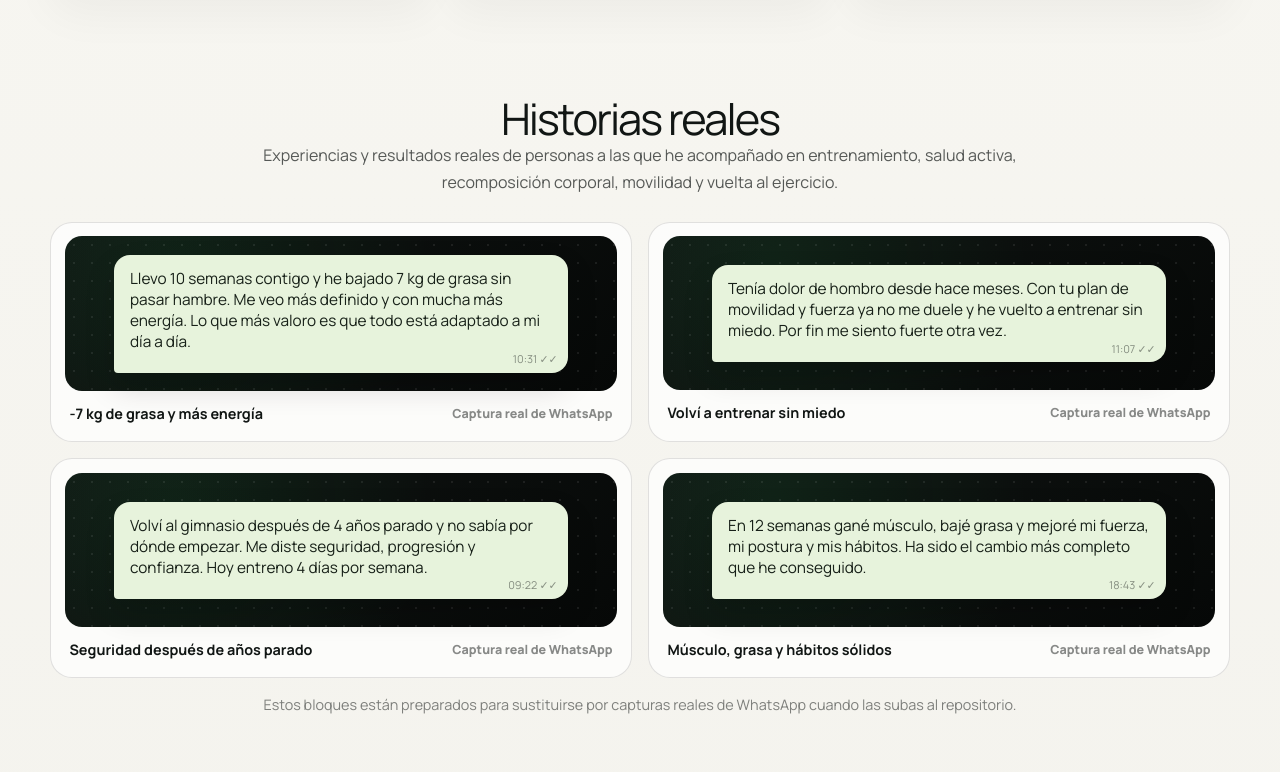
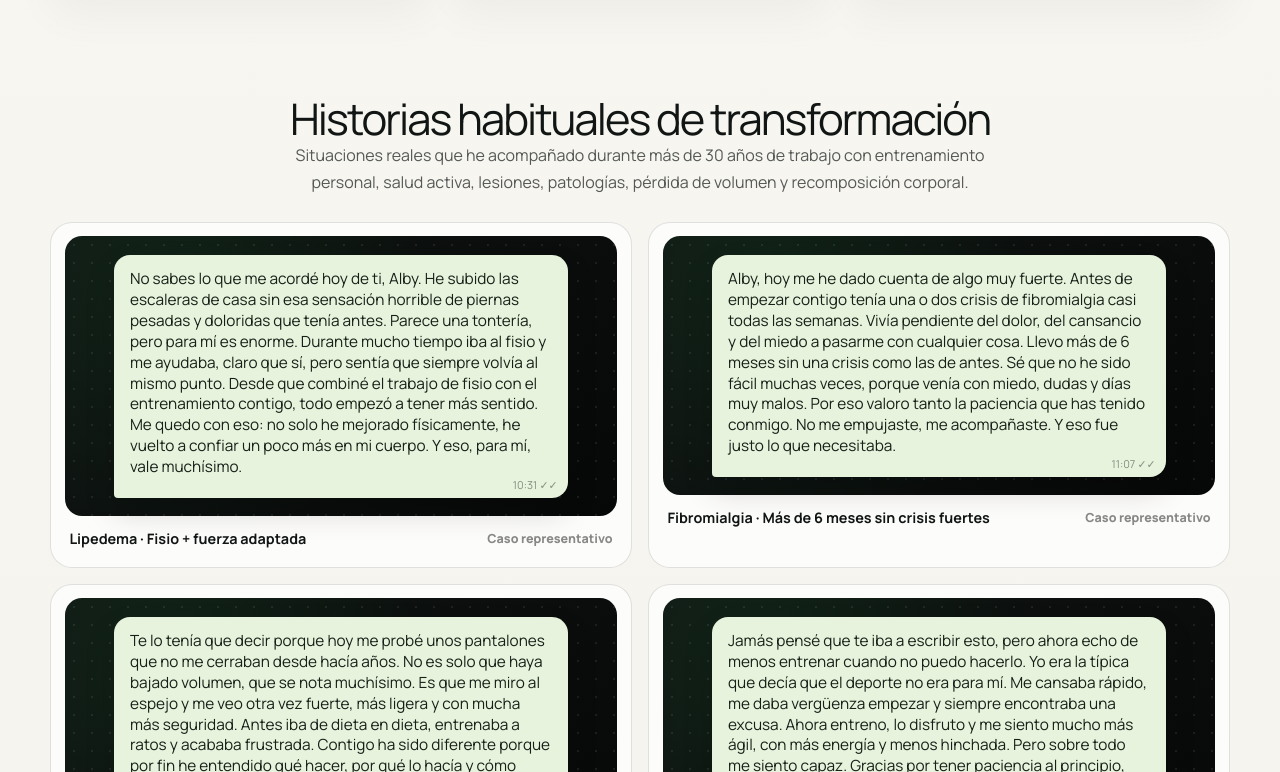
Before and after one commit to albypersonaltrainer-arch/ghc-training-landing, a Next.js app: page / in a window 1280 px wide. Shown: the part 2208-2980 px from the top of the page. Built offline with nearby package versions, Linux system fonts and the light colour scheme; no server answers.

Commit message:
Add files via upload

```diff
--- a/app/page.tsx
+++ b/app/page.tsx
@@ -43,23 +43,23 @@ const method = [
 
 const testimonials = [
   {
-    title: "-7 kg de grasa y más energía",
-    text: "Llevo 10 semanas contigo y he bajado 7 kg de grasa sin pasar hambre. Me veo más definido y con mucha más energía. Lo que más valoro es que todo está adaptado a mi día a día.",
+    title: "Lipedema · Fisio + fuerza adaptada",
+    text: "No sabes lo que me acordé hoy de ti, Alby. He subido las escaleras de casa sin esa sensación horrible de piernas pesadas y doloridas que tenía antes. Parece una tontería, pero para mí es enorme. Durante mucho tiempo iba al fisio y me ayudaba, claro que sí, pero sentía que siempre volvía al mismo punto. Desde que combiné el trabajo de fisio con el entrenamiento contigo, todo empezó a tener más sentido. Me quedo con eso: no solo he mejorado físicamente, he vuelto a confiar un poco más en mi cuerpo. Y eso, para mí, vale muchísimo.",
     time: "10:31",
   },
   {
-    title: "Volví a entrenar sin miedo",
-    text: "Tenía dolor de hombro desde hace meses. Con tu plan de movilidad y fuerza ya no me duele y he vuelto a entrenar sin miedo. Por fin me siento fuerte otra vez.",
+    title: "Fibromialgia · Más de 6 meses sin crisis fuertes",
+    text: "Alby, hoy me he dado cuenta de algo muy fuerte. Antes de empezar contigo tenía una o dos crisis de fibromialgia casi todas las semanas. Vivía pendiente del dolor, del cansancio y del miedo a pasarme con cualquier cosa. Llevo más de 6 meses sin una crisis como las de antes. Sé que no he sido fácil muchas veces, porque venía con miedo, dudas y días muy malos. Por eso valoro tanto la paciencia que has tenido conmigo. No me empujaste, me acompañaste. Y eso fue justo lo que necesitaba.",
     time: "11:07",
   },
   {
-    title: "Seguridad después de años parado",
-    text: "Volví al gimnasio después de 4 años parado y no sabía por dónde empezar. Me diste seguridad, progresión y confianza. Hoy entreno 4 días por semana.",
+    title: "Pérdida de volumen · Más ligera y fuerte",
+    text: "Te lo tenía que decir porque hoy me probé unos pantalones que no me cerraban desde hacía años. No es solo que haya bajado volumen, que se nota muchísimo. Es que me miro al espejo y me veo otra vez fuerte, más ligera y con mucha más seguridad. Antes iba de dieta en dieta, entrenaba a ratos y acababa frustrada. Contigo ha sido diferente porque por fin he entendido qué hacer, por qué lo hacía y cómo mantenerlo sin vivir castigándome. Gracias, Alby. Me has dado orden, cabeza y una forma de cuidarme que puedo sostener.",
     time: "09:22",
   },
   {
-    title: "Músculo, grasa y hábitos sólidos",
-    text: "En 12 semanas gané músculo, bajé grasa y mejoré mi fuerza, mi postura y mis hábitos. Ha sido el cambio más completo que he conseguido.",
+    title: "De sedentaria a activa · Entrenar sin miedo",
+    text: "Jamás pensé que te iba a escribir esto, pero ahora echo de menos entrenar cuando no puedo hacerlo. Yo era la típica que decía que el deporte no era para mí. Me cansaba rápido, me daba vergüenza empezar y siempre encontraba una excusa. Ahora entreno, lo disfruto y me siento mucho más ágil, con más energía y menos hinchada. Pero sobre todo me siento capaz. Gracias por tener paciencia al principio, por no hacerme sentir torpe y por enseñarme a entrenar sin miedo. Has conseguido que algo que evitaba se convierta en parte de mi vida.",
     time: "18:43",
   },
 ];
@@ -235,8 +235,8 @@ export default function Home() {
 
       <section id="testimonios" className="ghc-testimonials-section">
         <div className="ghc-section-heading compact">
-          <h2>Historias reales</h2>
-          <p>Experiencias y resultados reales de personas a las que he acompañado en entrenamiento, salud activa, recomposición corporal, movilidad y vuelta al ejercicio.</p>
+          <h2>Historias habituales de transformación</h2>
+          <p>Situaciones reales que he acompañado durante más de 30 años de trabajo con entrenamiento personal, salud activa, lesiones, patologías, pérdida de volumen y recomposición corporal.</p>
         </div>
         <div className="ghc-testimonials-grid">
           {testimonials.map((item) => (
@@ -249,13 +249,13 @@ export default function Home() {
               </div>
               <div className="ghc-testimonial-caption">
                 <strong>{item.title}</strong>
-                <span>Captura real de WhatsApp</span>
+                <span>Caso representativo</span>
               </div>
             </article>
           ))}
         </div>
         <p className="ghc-testimonial-note">
-          Estos bloques están preparados para sustituirse por capturas reales de WhatsApp cuando las subas al repositorio.
+          Casos representativos redactados en formato conversación. Cuando tengas capturas reales, esta sección queda preparada para sustituirlas.
         </p>
       </section>
 
```
